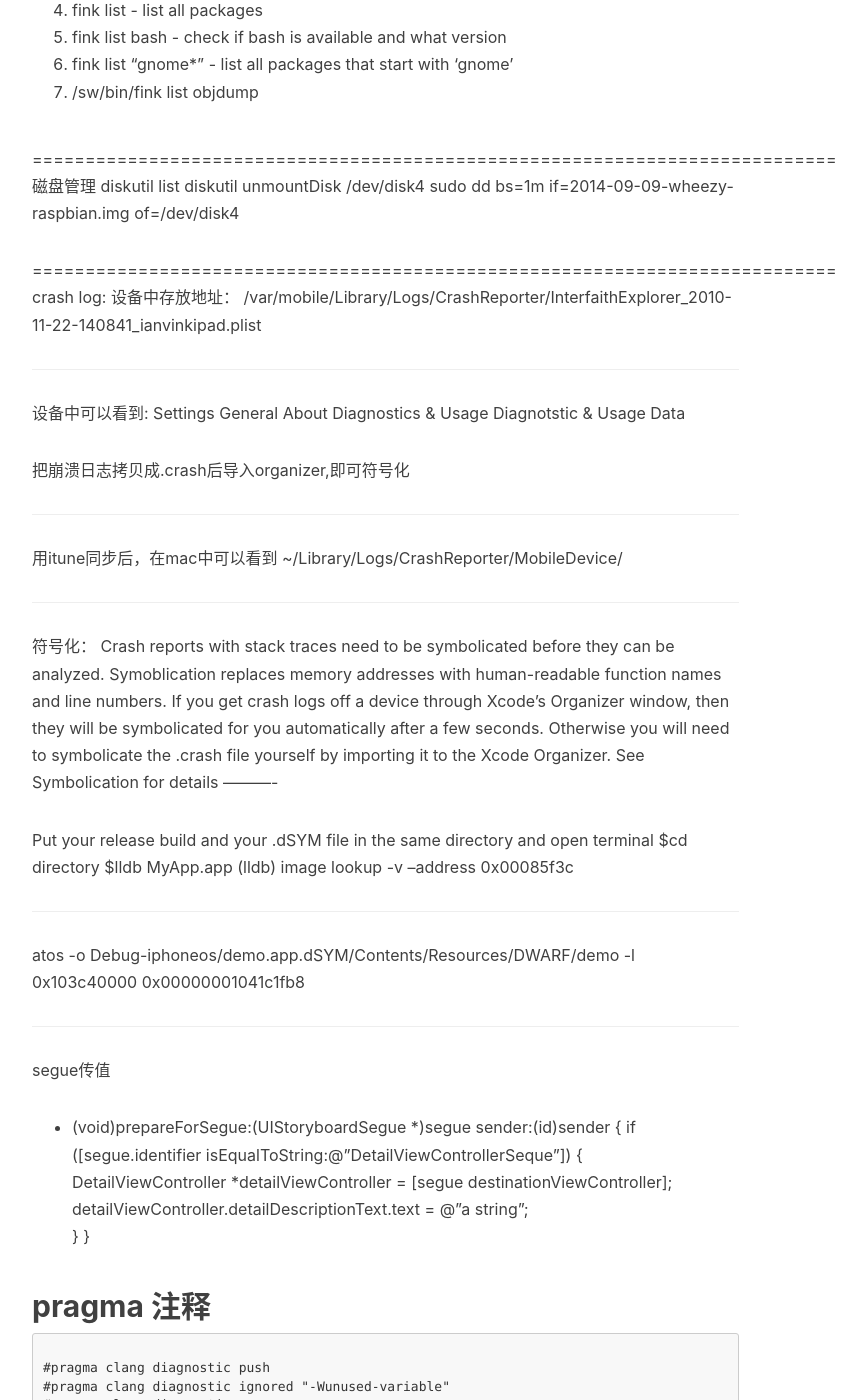
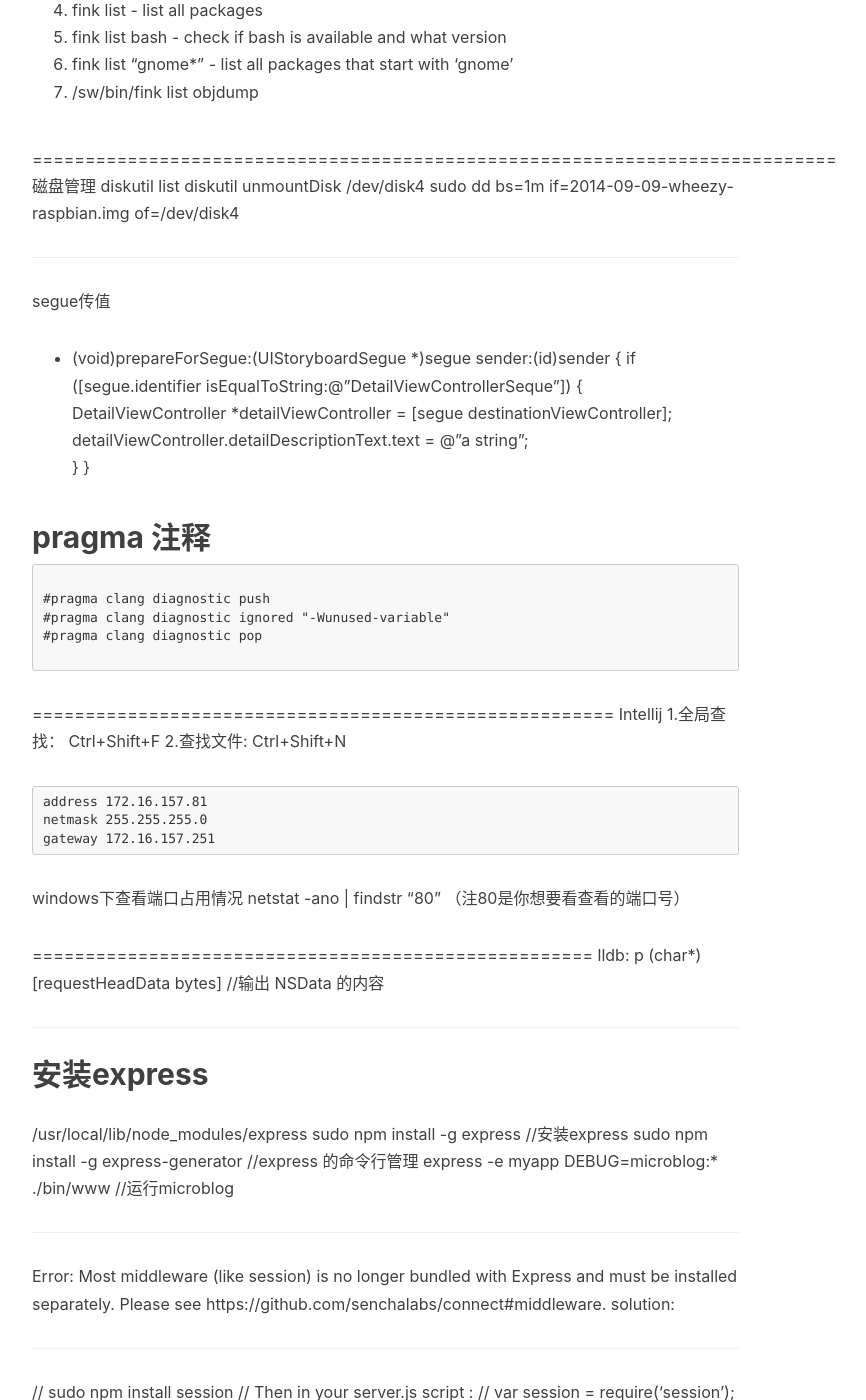
Before and after one commit to haityang/haityang.github.io, a Jekyll site: the page built from _posts/2018-06-03-Linux命令相关.markdown, in a window 1280 px wide and 1400 px high, scrolled down 20079 px. Shown: the whole window, without its empty margins (233-1099 px from the left). Built offline with Jekyll 4.4.1, drawn with Linux system fonts in a browser that asks for light colours; nearby versions of some CDN libraries; our own code applies the rules of GitHub Pages for plain Markdown files; comment, search, counter and statistics services are not loaded; some of the changed text lies outside the part shown.

Commit message:
update post

```diff
--- a/_posts/2018-06-03-Linux命令相关.markdown
+++ b/_posts/2018-06-03-Linux命令相关.markdown
@@ -1022,42 +1022,6 @@
 diskutil unmountDisk /dev/disk4
 sudo dd bs=1m if=2014-09-09-wheezy-raspbian.img of=/dev/disk4
 
-============================================================================
-crash log:
-设备中存放地址：
-/var/mobile/Library/Logs/CrashReporter/InterfaithExplorer_2010-11-22-140841_ianvinkipad.plist
-
-------------
-设备中可以看到:
-Settings
-General
-About
-Diagnostics & Usage
-Diagnotstic & Usage Data
-
-把崩溃日志拷贝成.crash后导入organizer,即可符号化
-
------------
-用itune同步后，在mac中可以看到
-~/Library/Logs/CrashReporter/MobileDevice/
-
------------
-符号化：
-Crash reports with stack traces need to be symbolicated before they can be analyzed.
-Symoblication replaces memory addresses with human-readable function names and line numbers.
-If you get crash logs off a device through Xcode's Organizer window, then they will be symbolicated for you automatically after a few seconds.
-Otherwise you will need to symbolicate the .crash file yourself by importing it to the Xcode Organizer.
- See Symbolication for details
- ----------
-
- Put your release build and your .dSYM file in the same directory and open terminal
- $cd directory
-$lldb MyApp.app
-(lldb) image lookup -v --address 0x00085f3c
-
------------
-atos -o Debug-iphoneos/demo.app.dSYM/Contents/Resources/DWARF/demo -l 0x103c40000 0x00000001041c1fb8
-
 
 -------------------------------------
 segue传值
@@ -1098,16 +1062,7 @@
 netstat -ano | findstr "80" （注80是你想要看查看的端口号）
 
 
-删除crash log:
-----
-
-Not saving crash log because we have reached the limit for logs to store on disk.
-Sync or otherwise clear logs from /var/mobile/Library/Logs/CrashReporter to save new log
-
-Disconnect your device and close Xcode.
-On your dev machine you should look in:
-/Users/%username%/Library/Logs/CrashReporter/MobileDevice/%devicename%
-Move all reports to the Trash and then sync your device with iTunes. That should remove the logs from the device.
+
 
 =====================================================
 lldb:
@@ -1188,13 +1143,6 @@
 //Encode Image.png into PVRTC using perceptual weights and 2 bpp, and saving the output as ImageP2.pvrtc and a PNG preview as ImageP2.png
 ./texturetool -e PVRTC --channel-weighting-perceptual --bits-per-pixel-2 -o ImageP2.pvrtc -p ImageP2.png Image.png
 
-=========================================
-//crash log 符号化
-find . -name symbolicatecrash  //在Xcode目录里找
-dwarfdump --uuid demo.app.dSYM
-dwarfdump --uuid demo.app	/携程旅行
-export DEVELOPER_DIR="/Applications/Xcode.app/Contents/Developer" //export DEVELOPER_DIR=`xcode-select --print-path`
-/Applications/Xcode.app/Contents/SharedFrameworks/DVTFoundation.framework/Versions/A/Resources/symbolicatecrash -v a.crash demo.app.dSYM/ 2 > a.log
 
 
 
```
Also changed, not shown: _posts/2019-01-14-CocoasPods 相关.markdown (+30 -1 lines).
